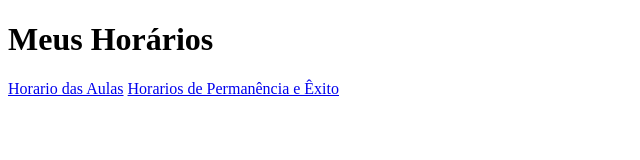
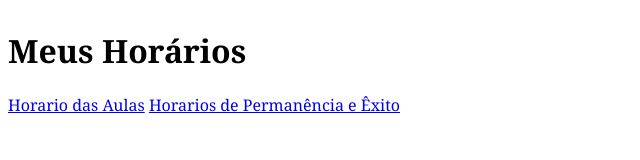
Before and after one commit to jppegarare/Av-PDM, a website: page index.html in a window 1280 px wide. Shown: the whole page, without its empty margins (0-640 px from the left). Drawn offline with Linux system fonts and the light colour scheme.

Commit message:
adicionando funcionalidade offline

```diff
--- a/index.html
+++ b/index.html
@@ -10,7 +10,7 @@
 </head>
 <body>
 
-    <div>
+    <div class="container">
         <h1>Meus Horários</h1>
 
         <a href="horario.html">Horario das Aulas</a>
--- a/style.css
+++ b/style.css
@@ -0,0 +1,15 @@
+body{
+    font-family: Georgia, 'Times New Roman', Times, serif;
+}
+
+html, .fullscreen{
+    display: flex;
+    height: 100%;
+    width: 100%;
+    margin: 0;
+    padding: 0;
+}
+
+.container{
+    margin: auto;
+}
--- a/sw.js
+++ b/sw.js
@@ -10,7 +10,7 @@ self.addEventListener("install", (e) => {
 });
 
 self.addEventListener("fetch", (e) => {
-    e.respondWidth(
+    e.respondWith(
         caches.match(e.request).then((response) => {
             return response || fetch(e.request);
         })
```
Also changed, not shown: horario.html (+1 -2 lines), pe.html (+2 -5 lines).
